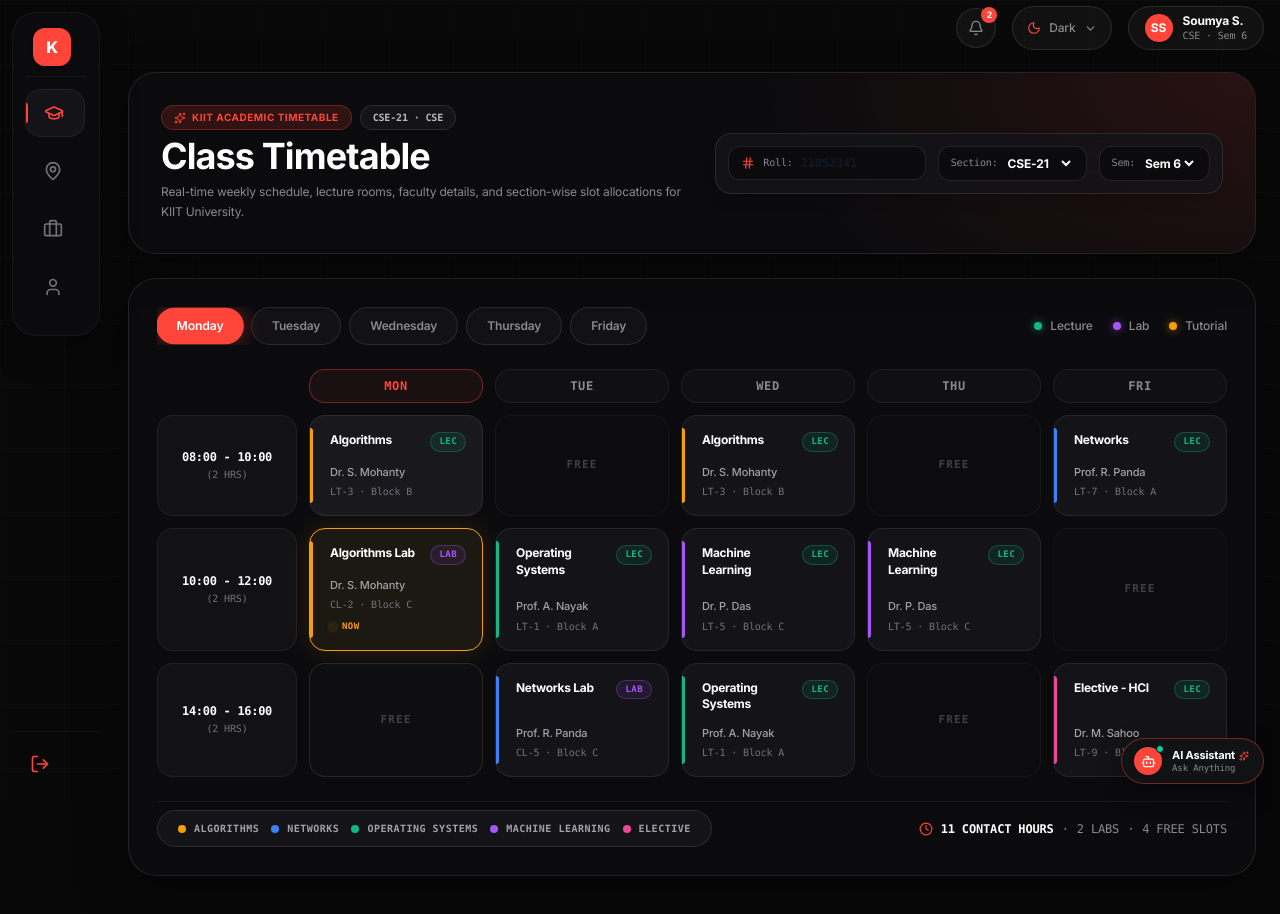
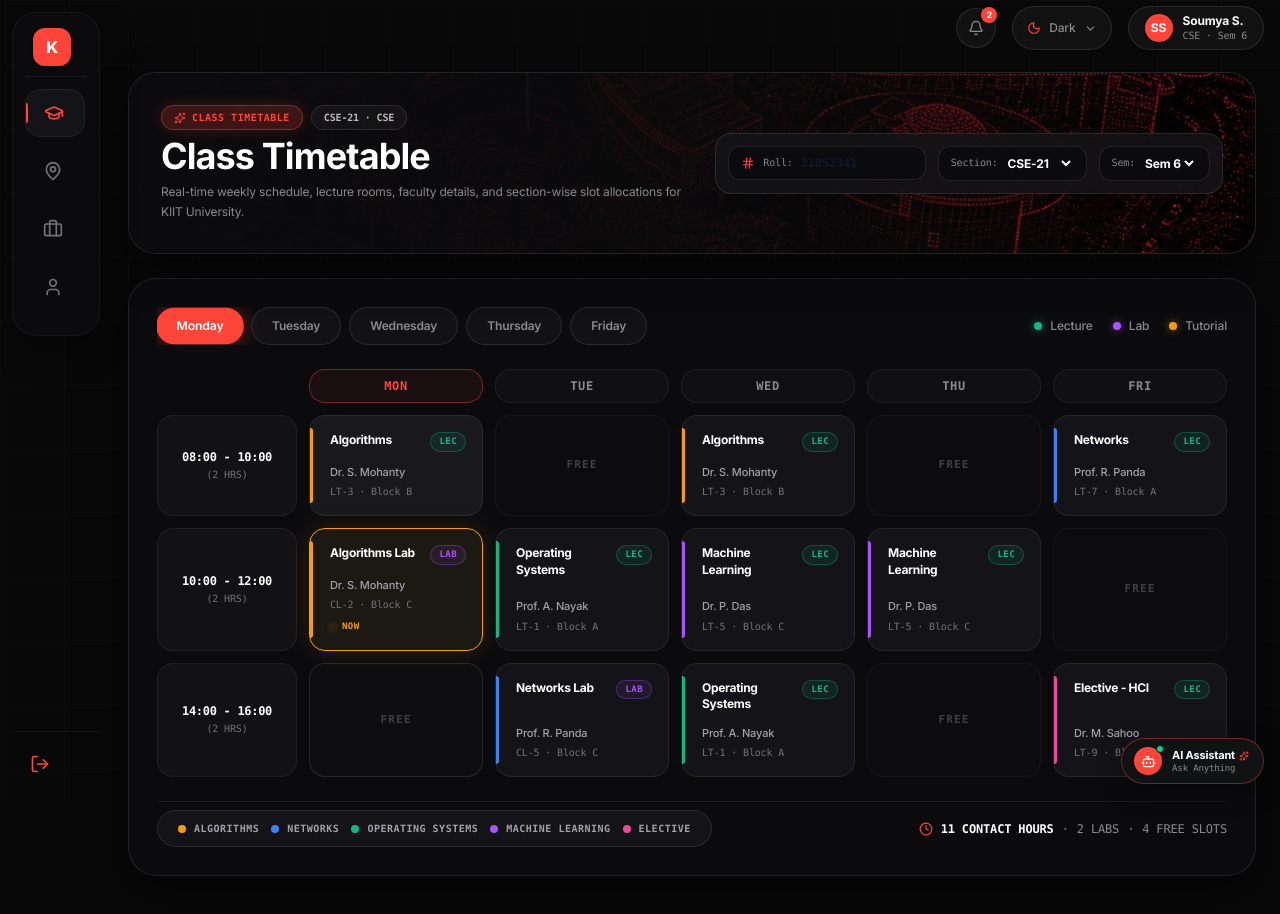
Before and after one commit to priyangshu24/KIITAnumaan, a Next.js app: page /workspace/academic/class-timetable in a window 1280 px wide. Shown: the top 914 px of the page. Built offline with nearby package versions, Linux system fonts and the light colour scheme.

Commit message:
style: apply full cover red KIIT campus wireframe hero background image to Class Timetable page

```diff
--- a/app/workspace/academic/class-timetable/page.tsx
+++ b/app/workspace/academic/class-timetable/page.tsx
@@ -158,15 +158,22 @@ export default function ClassTimetablePage() {
       {/* ----------------------------------------------------
           TOP BANNER HEADER WITH SECTION & ROLL NO CONTROLS
       ---------------------------------------------------- */}
-      <div className="relative overflow-hidden w-full bg-[#0B0B0D] border border-white/10 rounded-[28px] p-6 lg:p-8 shadow-[0_12px_40px_rgba(0,0,0,0.4)]">
-        {/* Background Ambient Glow */}
-        <div className="absolute top-0 right-0 w-[500px] h-[300px] bg-[radial-gradient(ellipse_at_top_right,rgba(255,69,58,0.12),transparent_70%)] pointer-events-none" />
+      <div className="relative overflow-hidden w-full bg-[#0B0B0D] border border-white/10 rounded-[28px] p-6 lg:p-8 shadow-[0_16px_40px_rgba(0,0,0,0.45)] min-h-[160px]">
+        {/* Full Cover High-Res KIIT Red Wireframe Image */}
+        <img
+          src="/kiit-campus-dotted.jpg"
+          alt="KIIT Campus Wireframe Background"
+          className="absolute inset-0 w-full h-full object-cover object-[75%_center] opacity-90 pointer-events-none z-0 rounded-[28px]"
+        />
 
-        <div className="flex flex-col lg:flex-row lg:items-center justify-between gap-6 relative z-10">
+        {/* Left-to-Right Seamless Dark Gradient Overlay */}
+        <div className="absolute inset-0 bg-gradient-to-r from-[#0B0B0D] via-[#0B0B0D]/80 to-transparent pointer-events-none z-10 rounded-[28px]" />
+
+        <div className="flex flex-col lg:flex-row lg:items-center justify-between gap-6 relative z-20">
           <div>
             <div className="flex items-center gap-2 mb-2">
-              <span className="px-3 py-1 rounded-full bg-[#FF453A]/15 text-[#FF453A] border border-[#FF453A]/30 text-[10px] font-bold uppercase tracking-wider flex items-center gap-1.5">
-                <Sparkles size={12} /> KIIT ACADEMIC TIMETABLE
+              <span className="px-3 py-1 rounded-full bg-[#FF453A]/20 text-[#FF453A] border border-[#FF453A]/40 text-[10px] font-bold uppercase tracking-wider flex items-center gap-1.5 font-mono shadow-[0_0_15px_rgba(255,69,58,0.2)]">
+                <Sparkles size={12} /> CLASS TIMETABLE
               </span>
               <span className="px-3 py-1 rounded-full bg-white/[0.04] text-white/70 border border-white/10 text-[10px] font-bold font-mono">
                 {selectedSection} · {selectedBranch}
```
